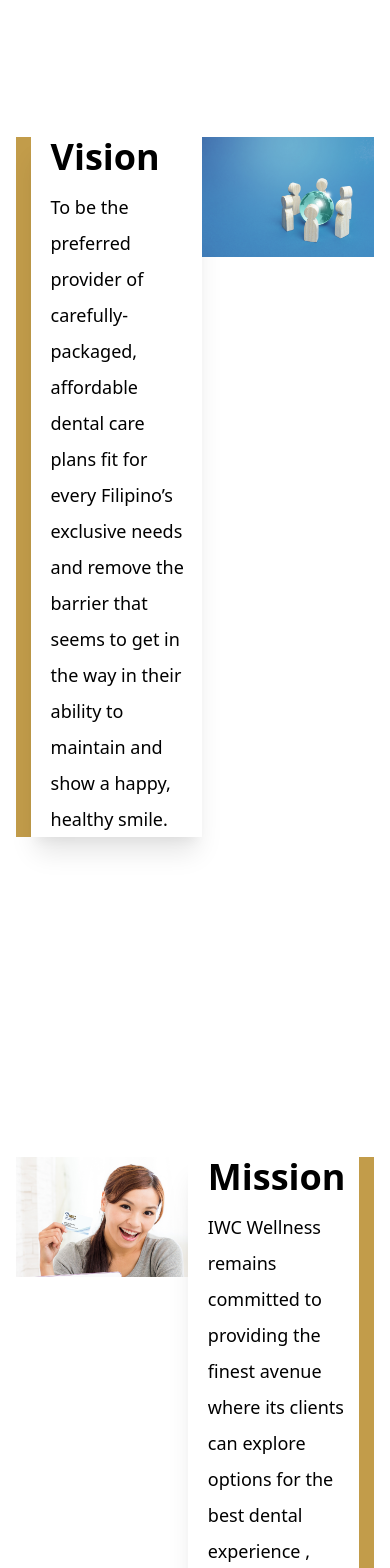
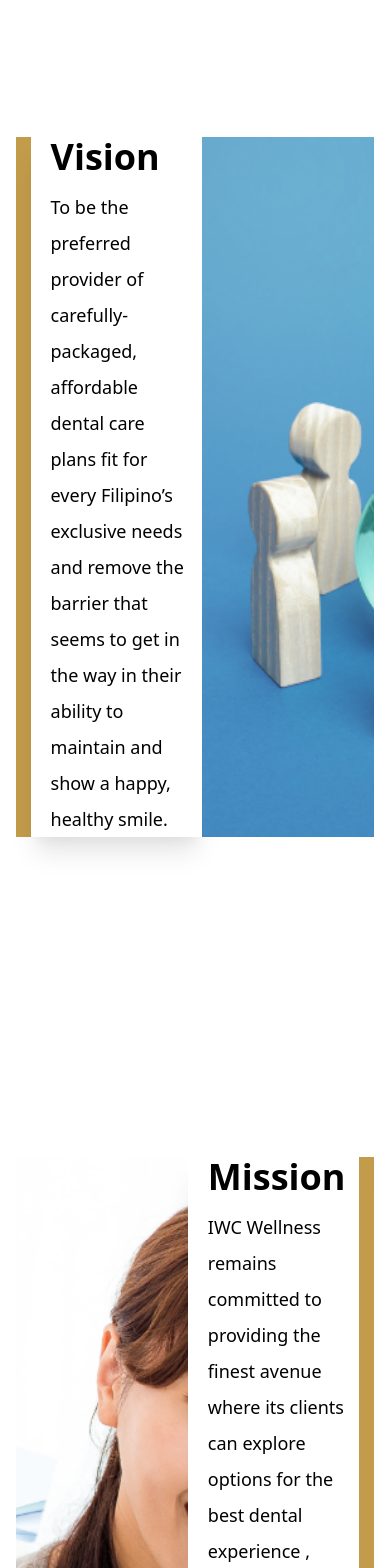
Before and after one commit to Lino004/iwc, a Vue app: page / in a window 390 px wide. Shown: the part 1500-3068 px from the top of the page. Built offline with nearby package versions, Linux system fonts and the light colour scheme.

Commit message:
Update About.vue

```diff
--- a/src/views/About.vue
+++ b/src/views/About.vue
@@ -61,10 +61,11 @@
     <section class="container py-20 mx-auto">
       <div class="grid grid-cols-25 w-11/12 mx-auto mb-80">
         <div class="bg-yellow col-span-1"></div>
+
         <div class="col-span-12 shadow-xl flex">
           <div class="w-4/5 ml-5 self-center">
-            <h3 class="text-4xl font-bold mb-3">Vision</h3>
-            <p class="text-lg leading-9">
+            <h3 class="text-4xl font-bold mb-3 md:text-3xl sm:text-2xl">Vision</h3>
+            <p class="text-lg leading-9 md:text-base sm:text-sm">
               To be the preferred provider of carefully-packaged, affordable
               dental care plans fit for every Filipino’s exclusive needs and
               remove the barrier that seems to get in the way in their ability
@@ -72,24 +73,32 @@
             </p>
           </div>
         </div>
+
         <div class="col-span-12 w-full h-full">
           <img
             src="../assets/img/cooperation.png"
-            width="auto"
-            height="auto"
+            width="100%"
+            height="100%"
             alt=""
+            class="h-full object-cover"
           />
         </div>
       </div>
 
       <div class="grid grid-cols-25 w-11/12 mx-auto mb-40">
         <div class="col-span-12">
-          <img src="../assets/img/mission woman.png" alt="" />
+          <img
+            src="../assets/img/mission woman.png"
+            alt=""
+            width="100%"
+            height="100%"
+            class="h-full object-cover"
+          />
         </div>
         <div class="col-span-12 shadow-xl flex">
           <div class="w-4/5 ml-5 self-center">
-            <h3 class="text-4xl font-bold mb-3">Mission</h3>
-            <p class="text-lg leading-9">
+            <h3 class="text-4xl font-bold mb-3 md:text-3xl sm:text-2xl">Mission</h3>
+            <p class="text-lg leading-9 md:text-base sm:text-sm">
               IWC Wellness remains committed to providing the finest avenue
               where its clients can explore options for the best dental
               experience , while giving its dental partners a strong boost their
```
